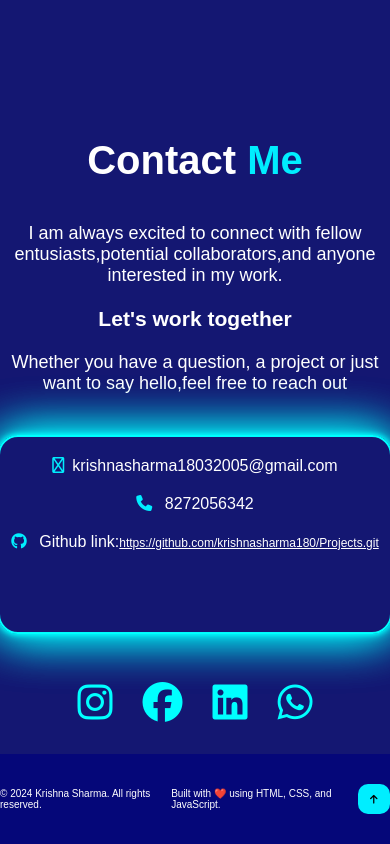
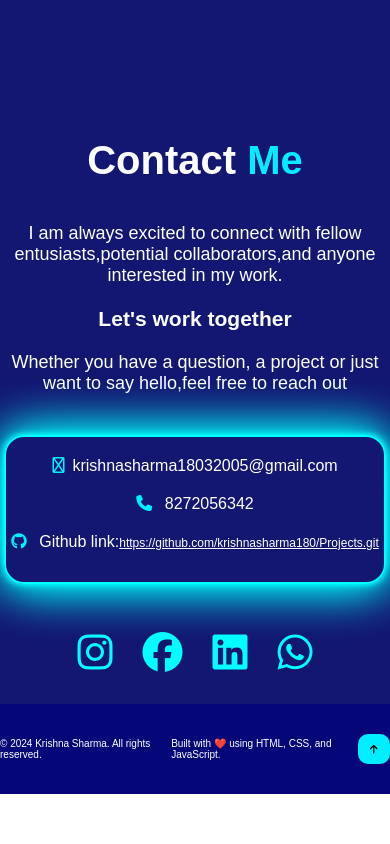
Before and after one commit to krishnasharma180/Projects, a plain HTML site: page Portfolio-website/index.html in a window 390 px wide. Shown: the part 5958-6802 px from the top of the page. After the commit the page ends 6752 px from the top, so only its background shows below. Drawn offline with Linux system fonts and the light colour scheme.

Commit message:
initial commit

```diff
--- a/Portfolio-website/style.css
+++ b/Portfolio-website/style.css
@@ -782,9 +782,12 @@ opacity: 1;
     font-size: 15px;
     margin: 5px 0;
   }
+  #home-section{
+    height: 80vh;
+  }
   .Home {
     width: 100%;
-    height: 80vh;
+   height: 80vh;
   }
 
   .picture-container {
@@ -988,8 +991,9 @@ gap: 60px;
     gap: 30px;
   }
   .box{
-    width: 100%;
-   margin: 20px 0px;
+    width: 97%;
+    height: 120px;
+   margin: 20px 10px;
   }
   .gmail, .number,.git{
     font-size: 18px;
```
